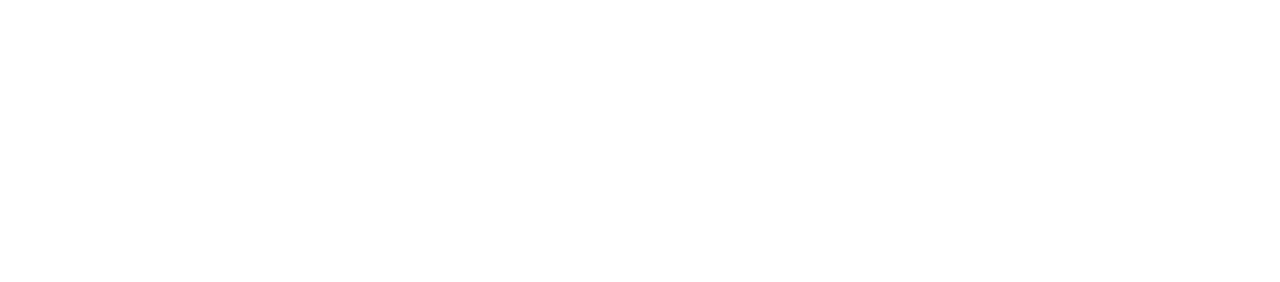
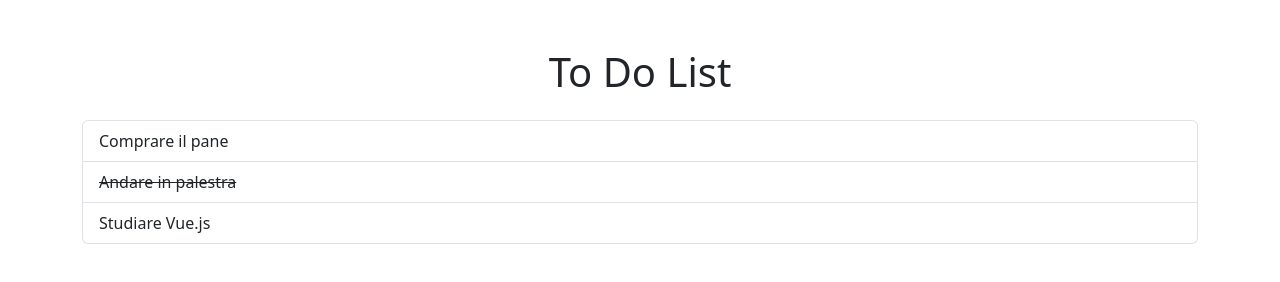
Before and after one commit to matteo-cota/vue-todolist, a plain HTML site: page index.html in a window 1280 px wide. Drawn offline with nearby package versions, Linux system fonts and the light colour scheme.

Commit message:
Milestone 1 fatto

```diff
--- a/index.html
+++ b/index.html
@@ -4,8 +4,31 @@
     <meta charset="UTF-8">
     <meta name="viewport" content="width=device-width, initial-scale=1.0">
     <title>TODO List</title>
+    <link rel="stylesheet" href="css/style.css">
+    <link href="https://cdn.jsdelivr.net/npm/bootstrap@5.3.0-alpha1/dist/css/bootstrap.min.css" rel="stylesheet">
 </head>
 <body>
+    <div id="app" class="container mt-5">
+        <!-- Titolo principale -->
+        <h1 class="text-center mb-4">To Do List</h1>
 
+        <!-- Lista di todos -->
+        <ul class="list-group">
+            <li v-for="(todo, index) in todos" :key="index"
+                class="list-group-item d-flex justify-content-between align-items-center">
+
+                <!-- Milestone 1: Se 'todo.done' è true, applichiamo una classe per sbarrarlo -->
+                <span @click="toggleDone(index)"
+                      :class="{ 'text-decoration-line-through': todo.done }"
+                      class="todo-text">
+                    {{ todo.text }} <!-- Visualizziamo il testo del todo -->
+                </span>
+            </li>
+        </ul>
+
+
+    </div>
+    <script src="https://cdn.jsdelivr.net/npm/vue@2.6.14/dist/vue.js"></script>
+    <script src="js/script.js"></script>
 </body>
 </html>
--- a/js/script.js
+++ b/js/script.js
@@ -0,0 +1,16 @@
+// Creiamo una nuova istanza Vue collegata all'elemento con id 'app'
+new Vue({
+    el: '#app',
+    data: {
+        newTodo: '',
+
+        // 'todos' è un array di oggetti, ognuno con 'text' e 'done'
+        todos: [
+            { text: "Comprare il pane", done: false },
+            { text: "Andare in palestra", done: true },
+            { text: "Studiare Vue.js", done: false }
+        ]
+    },
+
+
+});
```
